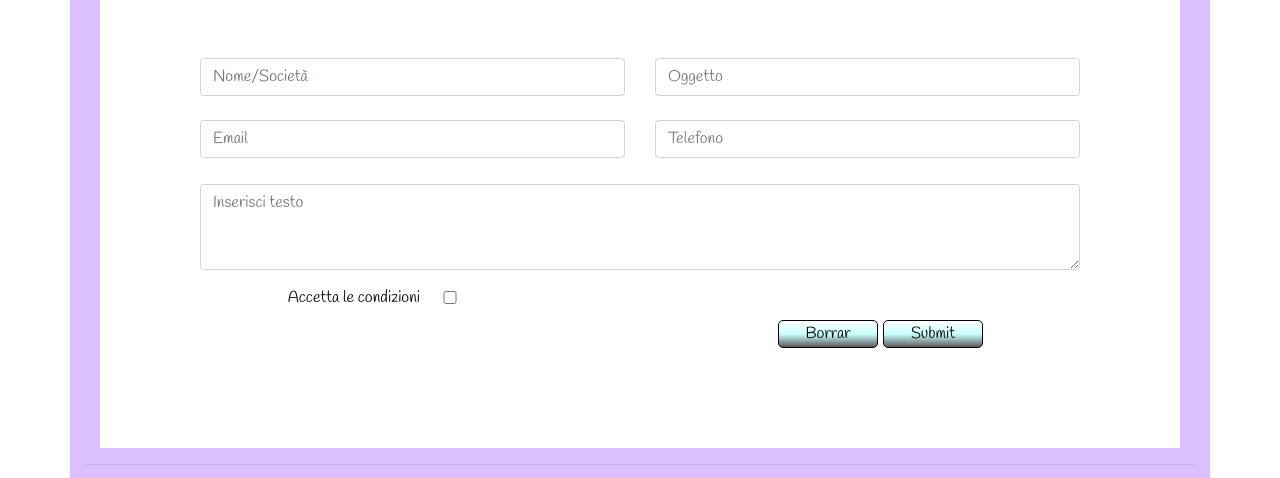
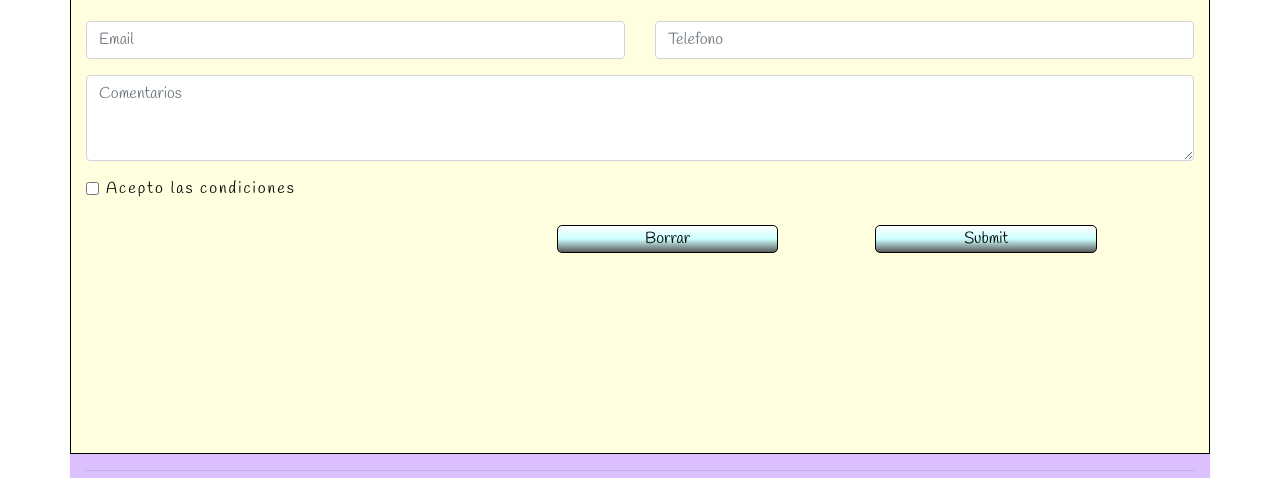
Before and after one commit to Shiraza/Castleoblivion, a plain HTML site: page views/contact.html in a window 1280 px wide. Shown: the part 411-889 px from the top of the page. Drawn offline with nearby package versions, Linux system fonts and the light colour scheme; a web font is replaced by a local one.

Commit message:
form updates

```diff
--- a/assets/css/styles.css
+++ b/assets/css/styles.css
@@ -53,58 +53,26 @@ body {
     border-bottom: 1px solid #000;
 }
 
-/*Contact Section*/
-#contenedor_c{
-  width: 960px;
-  height: 600px;
-  margin: auto;
-}
+/*Contact*/
 
-#pagina_c{
-  width: 960px;
-  height: 500px;
-}
+#contacto{
+  background-color: #FFFFE0;
+  letter-spacing: 2px;
+  border: 1px solid black;
+  height: 50%;
+  }
 
-form {
-  margin: 0 auto;
-  width: 100%;
-  padding: 100px;
-  background-color: white;
-
-}
-input, textarea {
-  margin-top: 10px;
-  width: 500px;
-  -moz-box-sizing: border-box;
-  box-sizing: border-box;
-
-}
-label {
-  width:200px;
-  text-align: right;
-  display: inline-block;
-
-}
-textarea {
-  vertical-align: top;
-  height: 100px;
-}
 
 .boton_enviar, .boton_borrar{
-  width: 100px;
+  width: 20%;
   float: right;
   margin-right: 97px;
   border: 1px solid #000;
   border-radius: 5px;
   background: linear-gradient(#fff, #ccffff, #5a5a5a);
 }
-
-.boton_borrar{
-  margin-right: 5px;
-}
-
 .boton_enviar:hover, .boton_borrar:hover{
-  width: 100px;
+  width: 20%;
   float: right;
   border: 1px solid #000;
   border-radius: 5px;
@@ -124,17 +92,14 @@ textarea {
 /* Small devices (landscape phones, 576px and up)*/
 @media (min-width: 576px) {
 
-.iframekh {
-  width: 70%;
-  height: 400px;
-}
+#contacto{padding-bottom: 800px;}
 
 
 }
 
 /* Medium devices (tablets, 768px and up)*/
 @media (min-width: 768px) {
-
+#contacto{padding-bottom: 800px;}
 
 }
 
@@ -196,6 +161,10 @@ textarea {
   opacity: 1;
 }
 
+#contacto{padding-bottom: 200px;}
+
+}
+
 /* Extra large devices (large desktops, 1200px and up)*/
 @media (min-width: 1200px) {
 
--- a/views/contact.html
+++ b/views/contact.html
@@ -14,6 +14,7 @@
   <!--Font Awesome-->
   <link rel="stylesheet" href="path/to/font-awesome/css/font-awesome.min.css">
   <script src="https://use.fontawesome.com/releases/v5.13.0/js/all.js" crossorigin="anonymous"></script>
+  <script src="//cdnjs.cloudflare.com/ajax/libs/jquery/3.2.1/jquery.min.js"></script>
 </head>
 
 <body>
@@ -45,20 +46,17 @@
    </div>
  </div>
 
-
-
-<div class="col-md-12">
-        <h2 class="text-uppercase mt-3 font-weight-bold text-white">CONTATTACI</h2>
+        <h2 class="mt-3 font-weight-bold text-white">Contacto</h2>
         <form action="../assets/contact.php" method="POST">
-          <div class="row">
+          <div class="row" id="contacto">
             <div class="col-lg-6">
               <div class="form-group">
-                <input type="text" class="form-control mt-2" placeholder="Nome/Società" required>
+                <input type="text" class="form-control mt-2" placeholder="Nombre" required>
               </div>
             </div>
             <div class="col-lg-6">
               <div class="form-group">
-                <input type="text" class="form-control mt-2" placeholder="Oggetto" required>
+                <input type="text" class="form-control mt-2" placeholder="Apellido" required>
               </div>
             </div>
             <div class="col-lg-6">
@@ -73,7 +71,7 @@
             </div>
             <div class="col-12">
               <div class="form-group">
-                <textarea class="form-control" id="exampleFormControlTextarea1" placeholder="Inserisci testo" rows="3" required></textarea>
+                <textarea class="form-control" id="exampleFormControlTextarea1" placeholder="Comentarios" rows="3" required></textarea>
               </div>
             </div>
             <div class="col-12">
@@ -81,19 +79,21 @@
               <div class="form-check">
                 <input class="form-check-input" type="checkbox" value="" id="invalidCheck2" required>
                 <label class="form-check-label" for="invalidCheck2">
-                  Accetta le condizioni
+                  Acepto las condiciones
                 </label>
               </div>
+              <br>
               <input class="boton_enviar" type="submit" name="enviar">
           <input class="boton_borrar" type="reset" value="Borrar">
 
             </div>
             </div>
-  </form>
+      </div>
 
-</div>
-  </div>
+    </form>
+
 <hr />
+
    <footer class="footer text-center">
               <div class="container">
                   <div class="row">
```
